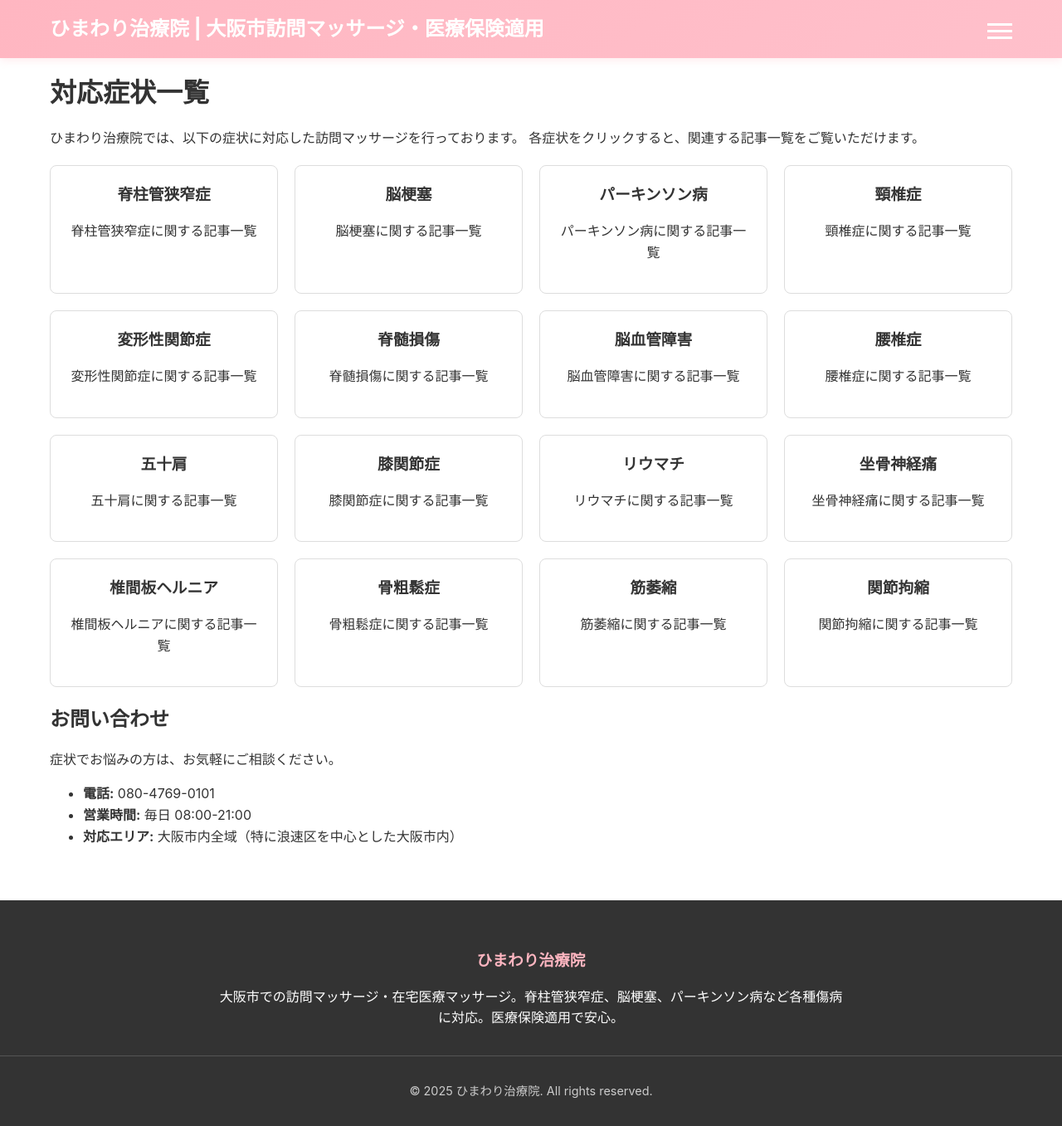
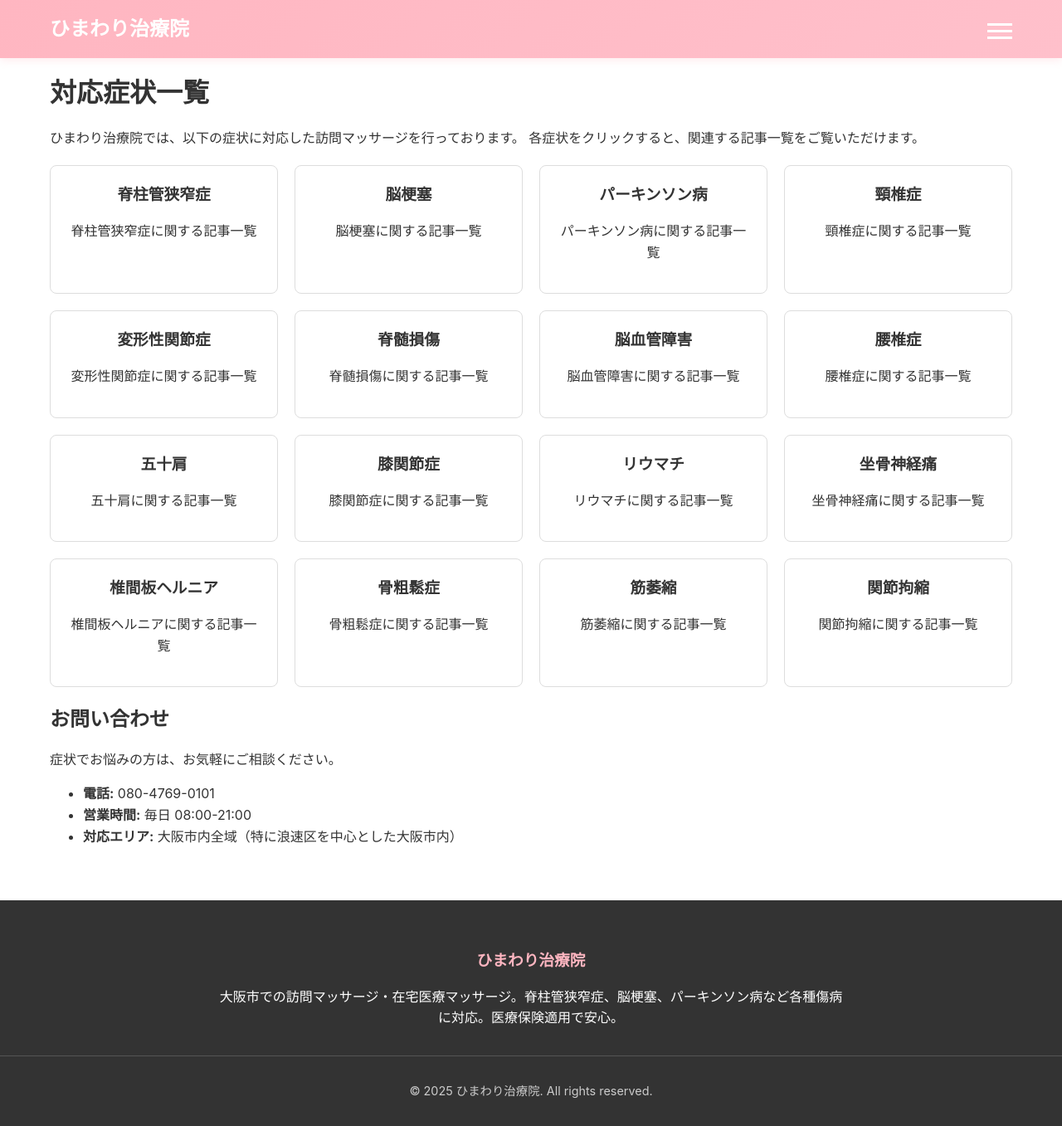
Before and after one commit to satoshi-kemmotsu/blog, a Jekyll site: the page built from symptoms.md, in a window 1280 px wide. Shown: the whole page at 83% size. Built offline with Jekyll 4.4.1, drawn with Linux system fonts in a browser that asks for light colours.

Commit message:
タイトルタグをSEO最適化：シンプルで検索されやすい形式に変更

```diff
--- a/_config.yml
+++ b/_config.yml
@@ -1,5 +1,5 @@
 # ひまわり治療院 SEO ブログサイト設定
-title: "ひまわり治療院 | 大阪市訪問マッサージ・医療保険適用"
+title: "ひまわり治療院"
 description: "大阪市での訪問マッサージ・在宅医療マッサージ。脊柱管狭窄症、脳梗塞、パーキンソン病など各種傷病に対応。医療保険適用で安心。"
 baseurl: ""
 url: "https://himawari-massage.jp"
```
Also changed, not shown: index.md (+1 -1 lines).
